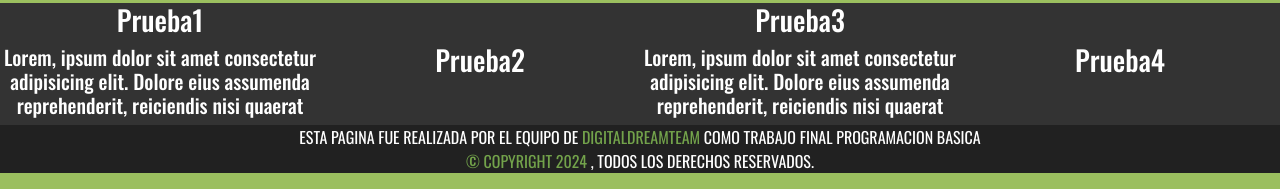
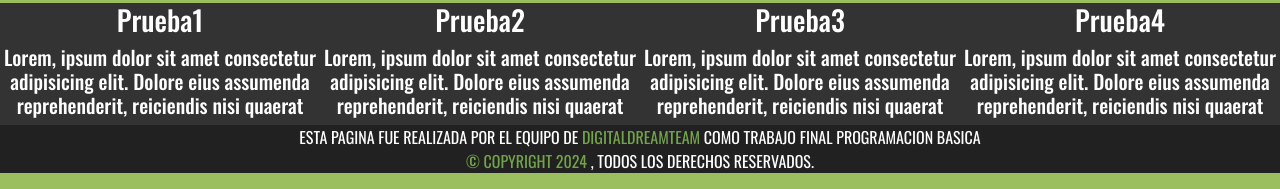
Before and after one commit to andrespeco0987/digitaldreamteam-p1, a plain HTML site: page index.html in a window 1280 px wide. Shown: the part 642-831 px from the top of the page. Drawn offline with nearby package versions, Linux system fonts and the light colour scheme.

Commit message:
Actualizacion Compañeros

```diff
--- a/index.html
+++ b/index.html
@@ -32,19 +32,23 @@
 		<div class="Footer">
 			<div class="Footer1">
 				<h3>Prueba1</h3>
-				<h5>Lorem, ipsum dolor sit amet consectetur adipisicing elit. Dolore eius assumenda reprehenderit, reiciendis nisi quaerat </h5>
+				<h5>Lorem, ipsum dolor sit amet consectetur adipisicing elit. Dolore eius assumenda reprehenderit, reiciendis nisi quaerat
+				</h5>
 			</div>
 			<div class="Footer1">
 				<h3>Prueba2</h3>
-
+				<h5>Lorem, ipsum dolor sit amet consectetur adipisicing elit. Dolore eius assumenda reprehenderit, reiciendis nisi quaerat
+				</h5>
 			</div>
 			<div class="Footer1">
 				<h3>Prueba3</h3>
-				<h5>Lorem, ipsum dolor sit amet consectetur adipisicing elit. Dolore eius assumenda reprehenderit, reiciendis nisi quaerat </h5>
+				<h5>Lorem, ipsum dolor sit amet consectetur adipisicing elit. Dolore eius assumenda reprehenderit, reiciendis nisi quaerat
+				</h5>
 			</div>
 			<div class="Footer1">
 				<h3>Prueba4</h3>
-
+				<h5>Lorem, ipsum dolor sit amet consectetur adipisicing elit. Dolore eius assumenda reprehenderit, reiciendis nisi quaerat
+				</h5>
 			</div>
 		</div>
 		<div class="FooterCopy">
```
